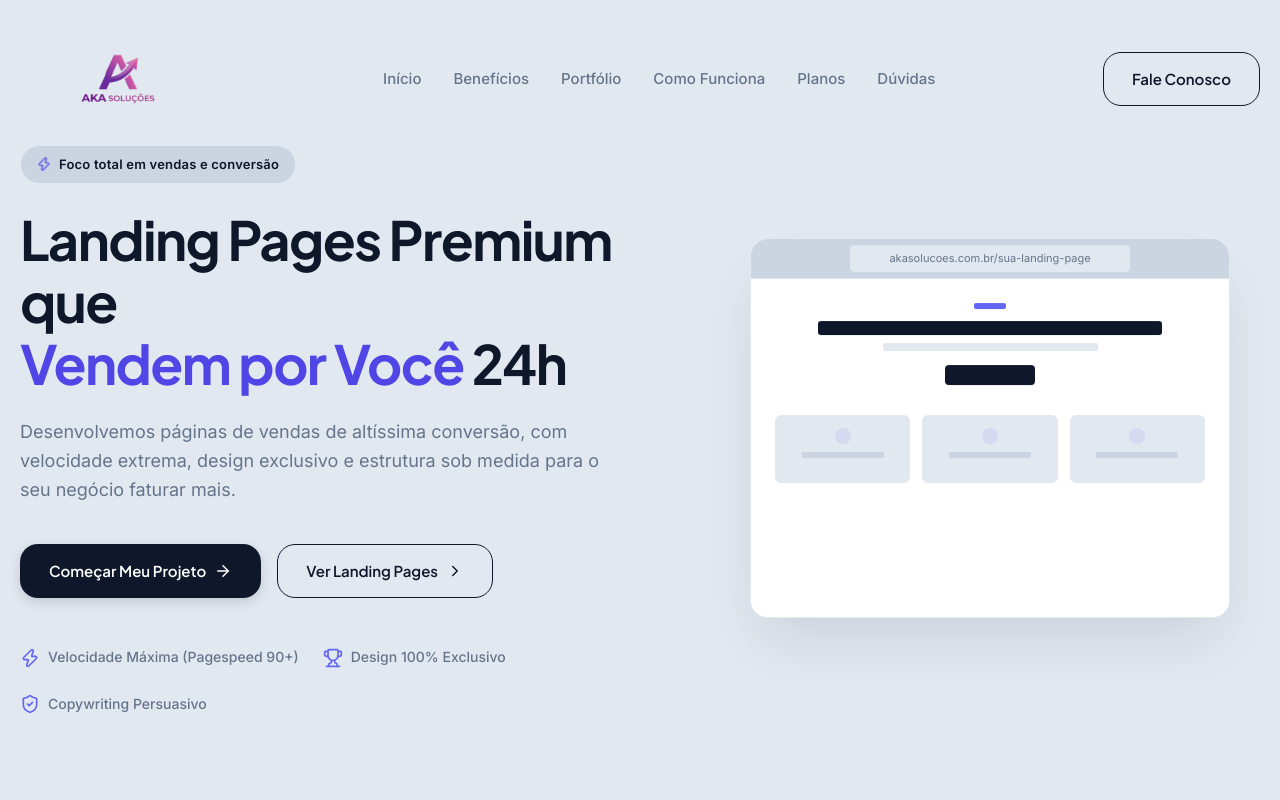
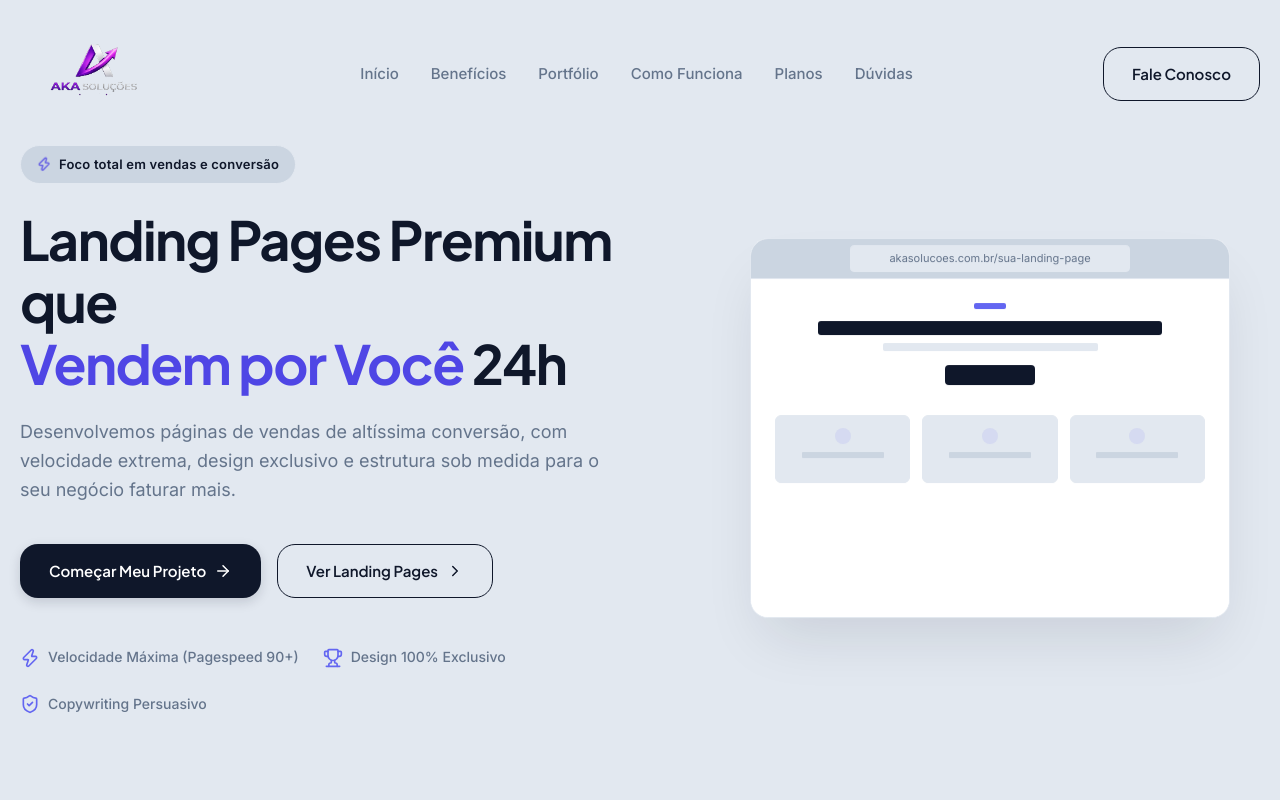
Before and after one commit to SonekaNatus/AKA-Solu-es-, a React (Vite) app: page / in a window 1280 px wide. Shown: the top 800 px of the page. Built offline with nearby package versions, Linux system fonts and the light colour scheme.

Commit message:
Troca de logo e Ajuste no css

```diff
--- a/src/components/Footer/Footer.css
+++ b/src/components/Footer/Footer.css
@@ -154,7 +154,7 @@
 }
 
 .logo-img-footer {
-  height: 150px;
+  height: 140px;
   width: auto;
   display: block;
 }
--- a/src/components/Header/Header.css
+++ b/src/components/Header/Header.css
@@ -31,14 +31,14 @@
 }
 
 .logo-img {
-  height: 110px;
+  height: 100px;
   width: auto;
   display: block;
   transition: transform var(--transition-normal);
 }
 
 .logo-img-mobile {
-  height: 36px;
+  height: 48px;
   width: auto;
   display: block;
 }
```
Also changed, not shown: public/logo.png.
